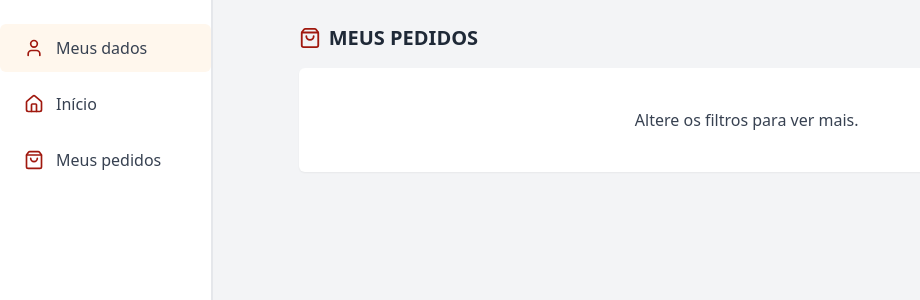
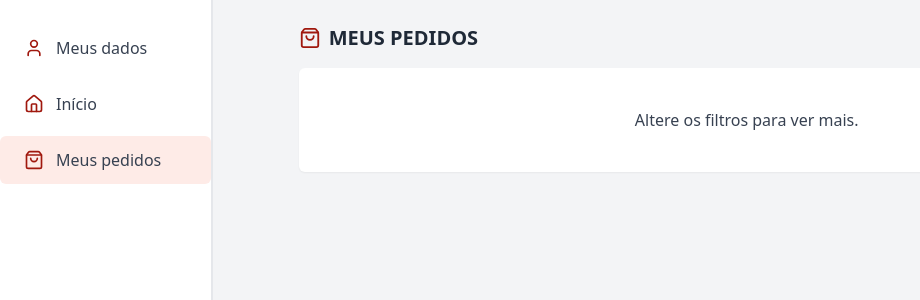
Before and after one commit to kauanbatista57/projeto-livraria, a React (Create React App) app in the folder livros/: page /pedidos in a window 1280 px wide. Shown: the top 300 px of the page, without its empty margins (0-920 px from the left). Built offline with nearby package versions, Linux system fonts and the light colour scheme.

Commit message:
style: add

```diff
--- a/livros/src/Components/SidebarMenu/SidebarMenu.jsx
+++ b/livros/src/Components/SidebarMenu/SidebarMenu.jsx
@@ -1,12 +1,12 @@
-import React, { useState } from "react";
-import { Link } from "react-router-dom";
+import React from "react";
+import { Link, useLocation } from "react-router-dom";
 import { Home, User, ShoppingBag } from "lucide-react";
 
 export default function SidebarMenu() {
-  const [active, setActive] = useState("Meus dados");
+  const location = useLocation(); // pega a rota atual
 
   const menuItems = [
-    { name: "Meus dados", icon: <User size={20} />, path: "/usuario"},
+    { name: "Meus dados", icon: <User size={20} />, path: "/usuario" },
     { name: "Início", icon: <Home size={20} />, path: "/" },
     { name: "Meus pedidos", icon: <ShoppingBag size={20} />, path: "/pedidos" },
   ];
@@ -15,28 +15,31 @@ export default function SidebarMenu() {
     <aside className="h-screen bg-white border-r border-gray-200">
       <div className="container mx-auto py-6">
         <div className="grid gap-2">
-          {menuItems.map((item) => (
+          {menuItems.map((item) => {
+            const isActive = location.pathname === item.path;
+
+            return (
               <Link
                 key={item.name}
                 to={item.path}
-              onClick={() => setActive(item.name)}
                 className={`flex items-center gap-3 px-6 py-3 text-gray-700 w-full text-left rounded-md transition
                   ${
-                  active === item.name
-                    ? "bg-orange-50 text-[#A0180E] font-medium"
+                    isActive
+                      ? "bg-[#FEEBE7] text-[#A0180E] font-medium"
                       : "hover:bg-gray-50"
                   }`}
               >
                 <span
                   className={`${
-                  active === item.name ? "text-[#A0180E]" : "text-[#A0180E]"
+                    isActive ? "text-[#A0180E]" : "text-[#A0180E]"
                   }`}
                 >
                   {item.icon}
                 </span>
                 <span>{item.name}</span>
               </Link>
-          ))}
+            );
+          })}
         </div>
       </div>
     </aside>
--- a/livros/src/pages/Home/home.jsx
+++ b/livros/src/pages/Home/home.jsx
@@ -225,7 +225,7 @@ export default function Home() {
         </div>
       </header>
 
-      <div className="bg-[#FAF9F6] min-h-screen py-10">
+      <div className="bg-gray-100 min-h-screen py-10">
         <div className="container mx-auto">
           <h1 className="text-2xl font-bold mb-8 text-center">
             Livros em Destaque
```
Lines whose indentation alone changed are shown as unchanged.
